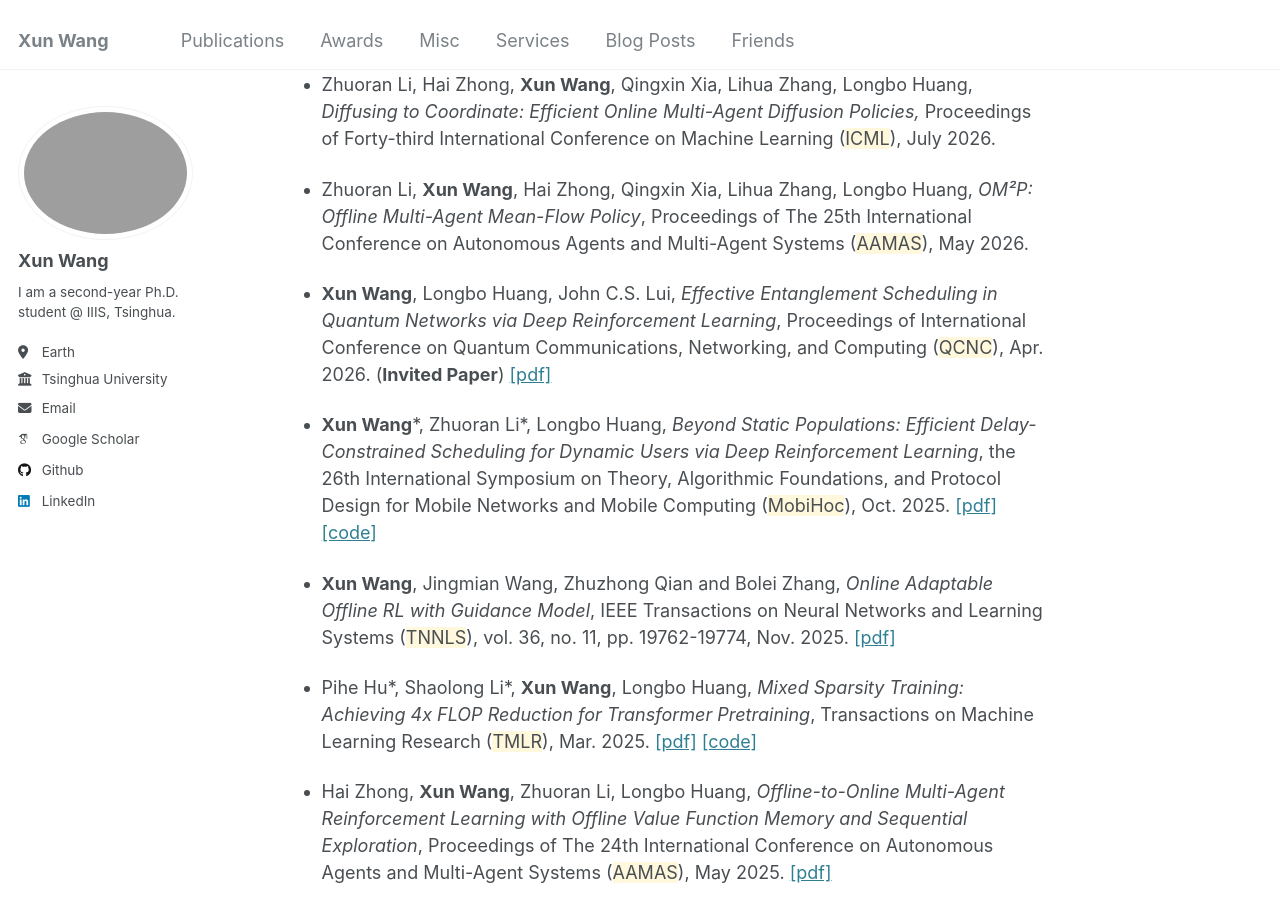
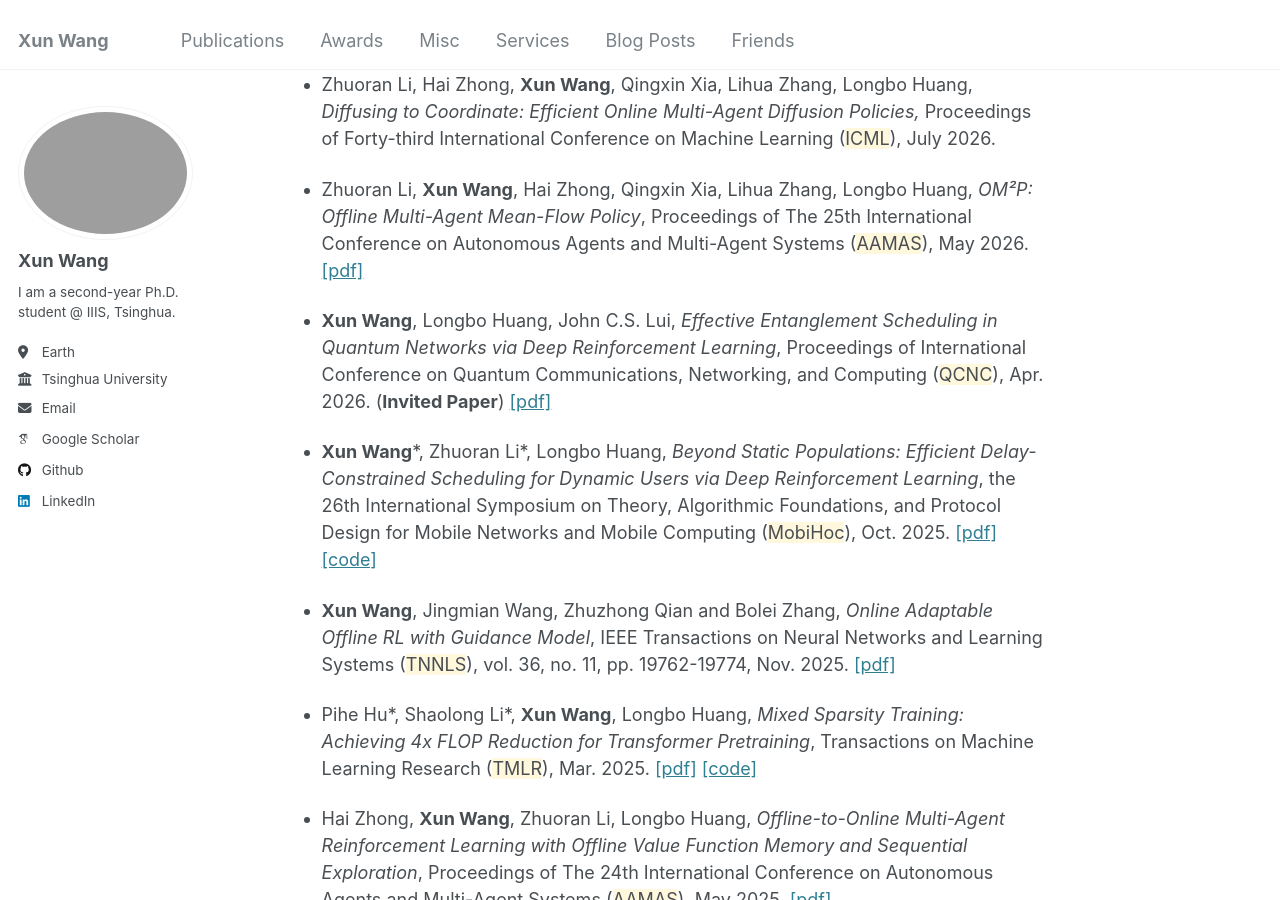
Before and after one commit to Misakau/Misakau.github.io, a Jekyll site: the page built from _pages/about.md, in a window 1280 px wide and 900 px high, scrolled down 1173 px. Built offline with Jekyll 4.4.1, drawn with Linux system fonts in a browser that asks for light colours; some web fonts are replaced; comment, search, counter and statistics services are not loaded.

Commit message:
add aamas paper

```diff
--- a/_pages/about.md
+++ b/_pages/about.md
@@ -32,7 +32,7 @@ Publications
 - Zhuoran Li, Hai Zhong, **Xun Wang**, Qingxin Xia, Lihua Zhang, Longbo Huang, *Diffusing to Coordinate: Efficient Online Multi-Agent Diffusion Policies,* Proceedings of Forty-third International Conference on Machine Learning (<span style="background-color:#FFF8DC;">ICML</span>), July 2026.
 
 
-- Zhuoran Li, **Xun Wang**, Hai Zhong, Qingxin Xia, Lihua Zhang, Longbo Huang, *OM²P: Offline Multi-Agent Mean-Flow Policy*, Proceedings of The 25th International Conference on Autonomous Agents and Multi-Agent Systems (<span style="background-color:#FFF8DC;">AAMAS</span>), May 2026.
+- Zhuoran Li, **Xun Wang**, Hai Zhong, Qingxin Xia, Lihua Zhang, Longbo Huang, *OM²P: Offline Multi-Agent Mean-Flow Policy*, Proceedings of The 25th International Conference on Autonomous Agents and Multi-Agent Systems (<span style="background-color:#FFF8DC;">AAMAS</span>), May 2026. [\[pdf\]](https://ifaamas.org/Proceedings/aamas2026/pdfs/WULT4244.pdf)
 
 - **Xun Wang**, Longbo Huang, John C.S. Lui, *Effective Entanglement Scheduling in Quantum Networks via Deep Reinforcement Learning*, Proceedings of International Conference on Quantum Communications, Networking, and Computing (<span style="background-color:#FFF8DC;">QCNC</span>), Apr. 2026. (**Invited Paper**) [\[pdf\]](https://ieeexplore.ieee.org/abstract/document/11500282)
 
```
